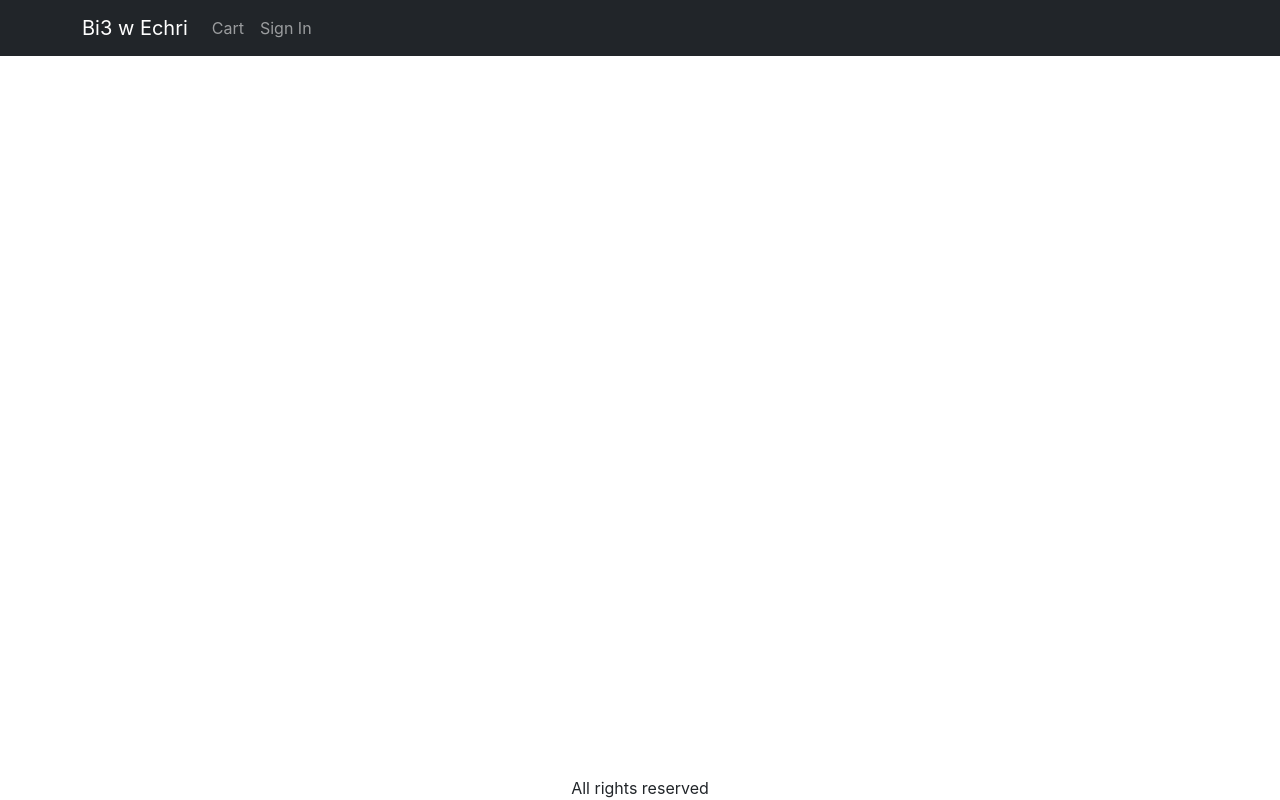
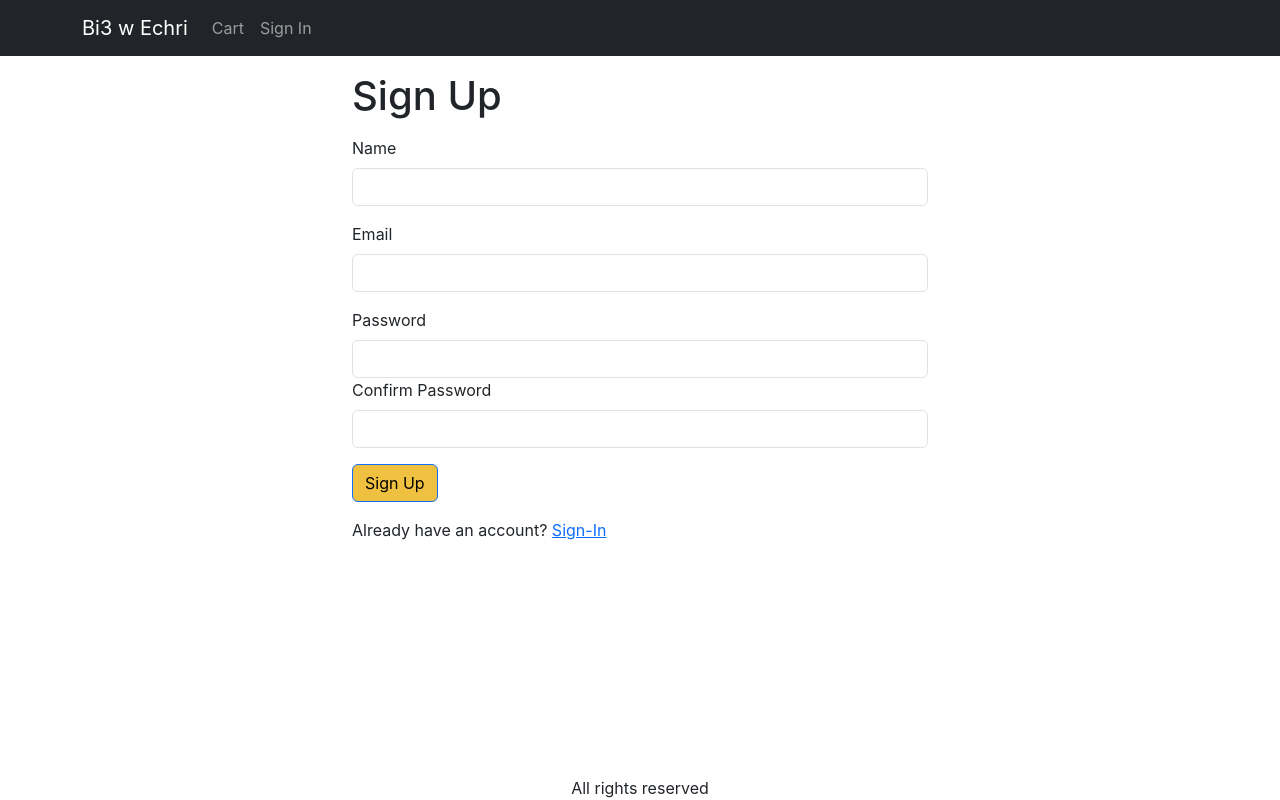
Before and after one commit to omarfrikha96/ecommerce, a React (Create React App) app in the folder client/: page /signup in a window 1280 px wide. Built offline with nearby package versions, Linux system fonts and the light colour scheme.

Commit message:
Create-SignUp-Screen

```diff
--- a/client/src/App.js
+++ b/client/src/App.js
@@ -7,6 +7,7 @@
 import ProductScreen from './screens/ProductScreen/ProductScreen';
 import CartScreen from './screens/CartScreen/CartScreen';
 import SigninScreen from './screens/SigninScreen/SigninScreen';
+import SignupScreen from './screens/SignupScreen/SignupScreen';
 import { Store } from './Store';
 import Container from 'react-bootstrap/Container';
 import Nav from 'react-bootstrap/Nav';
@@ -77,6 +78,7 @@
               <Route path="/" element={<HomeScreen />} />
               <Route path="/cart" element={<CartScreen />} />
               <Route path="/signin" element={<SigninScreen />} />
+              <Route path="/signup" element={<SignupScreen />} />
               <Route path="/shipping" element={<ShippingAddressScreen />} />
             </Routes>
           </Container>
--- /dev/null
+++ b/client/src/screens/SignupScreen/SignupScreen.css
@@ -0,0 +1,3 @@
+.small-container {
+    max-width: 600px;
+  }
--- /dev/null
+++ b/client/src/screens/SignupScreen/SignupScreen.js
@@ -0,0 +1,98 @@
+import './SignupScreen.css';
+import { Link, useLocation, useNavigate } from 'react-router-dom';
+import { useContext, useEffect, useState } from 'react';
+import { Helmet } from 'react-helmet-async';
+import axios from 'axios';
+import Container from 'react-bootstrap/Container';
+import Form from 'react-bootstrap/Form';
+import Button from 'react-bootstrap/Button';
+import { Store } from '../../Store';
+import { toast } from 'react-toastify';
+import { getError } from '../../utils';
+
+export default function SignupScreen() {
+  const navigate = useNavigate();
+  const { search } = useLocation();
+  const redirectInUrl = new URLSearchParams(search).get('redirect');
+  const redirect = redirectInUrl ? redirectInUrl : '/';
+
+  const [name, setName] = useState('');
+  const [email, setEmail] = useState('');
+  const [password, setPassword] = useState('');
+  const [confirmPassword, setConfirmPassword] = useState('');
+
+  const { state, dispatch: ctxDispatch } = useContext(Store);
+  const { userInfo } = state;
+  const submitHandler = async (e) => {
+    e.preventDefault();
+    if (password !== confirmPassword) {
+      toast.error('Passwords do not match');
+      return;
+    }
+    try {
+      const { data } = await axios.post('/api/users/signup', {
+        name,
+        email,
+        password,
+      });
+      ctxDispatch({ type: 'USER_SIGNIN', payload: data });
+      localStorage.setItem('userInfo', JSON.stringify(data));
+      navigate(redirect || '/');
+    } catch (err) {
+      toast.error(getError(err));
+    }
+  };
+
+  useEffect(() => {
+    if (userInfo) {
+      navigate(redirect);
+    }
+  }, [navigate, redirect, userInfo]);
+
+  return (
+    <Container className="small-container">
+      <Helmet>
+        <title>Sign Up</title>
+      </Helmet>
+      <h1 className="my-3">Sign Up</h1>
+      <Form onSubmit={submitHandler}>
+        <Form.Group className="mb-3" controlId="name">
+          <Form.Label>Name</Form.Label>
+          <Form.Control onChange={(e) => setName(e.target.value)} required />
+        </Form.Group>
+
+        <Form.Group className="mb-3" controlId="email">
+          <Form.Label>Email</Form.Label>
+          <Form.Control
+            type="email"
+            required
+            onChange={(e) => setEmail(e.target.value)}
+          />
+        </Form.Group>
+        <Form.Group className="mb-3" controlId="password">
+          <Form.Label>Password</Form.Label>
+          <Form.Control
+            type="password"
+            required
+            onChange={(e) => setPassword(e.target.value)}
+          />
+          <Form.Group className="mb-3" controlId="confirmPassword">
+            <Form.Label>Confirm Password</Form.Label>
+            <Form.Control
+              type="password"
+              onChange={(e) => setConfirmPassword(e.target.value)}
+              required
+            />
+          </Form.Group>
+        </Form.Group>
+        <div className="mb-3">
+          <Button type="submit">Sign Up</Button>
+        </div>
+        <div className="mb-3">
+          Already have an account?{' '}
+          <Link to={`/signin?redirect=${redirect}`}>Sign-In</Link>
+        </div>
+      </Form>
+    </Container>
+  );
+}
```
Also changed, not shown: 1 other file (tests, documents, lock files or other folders).
